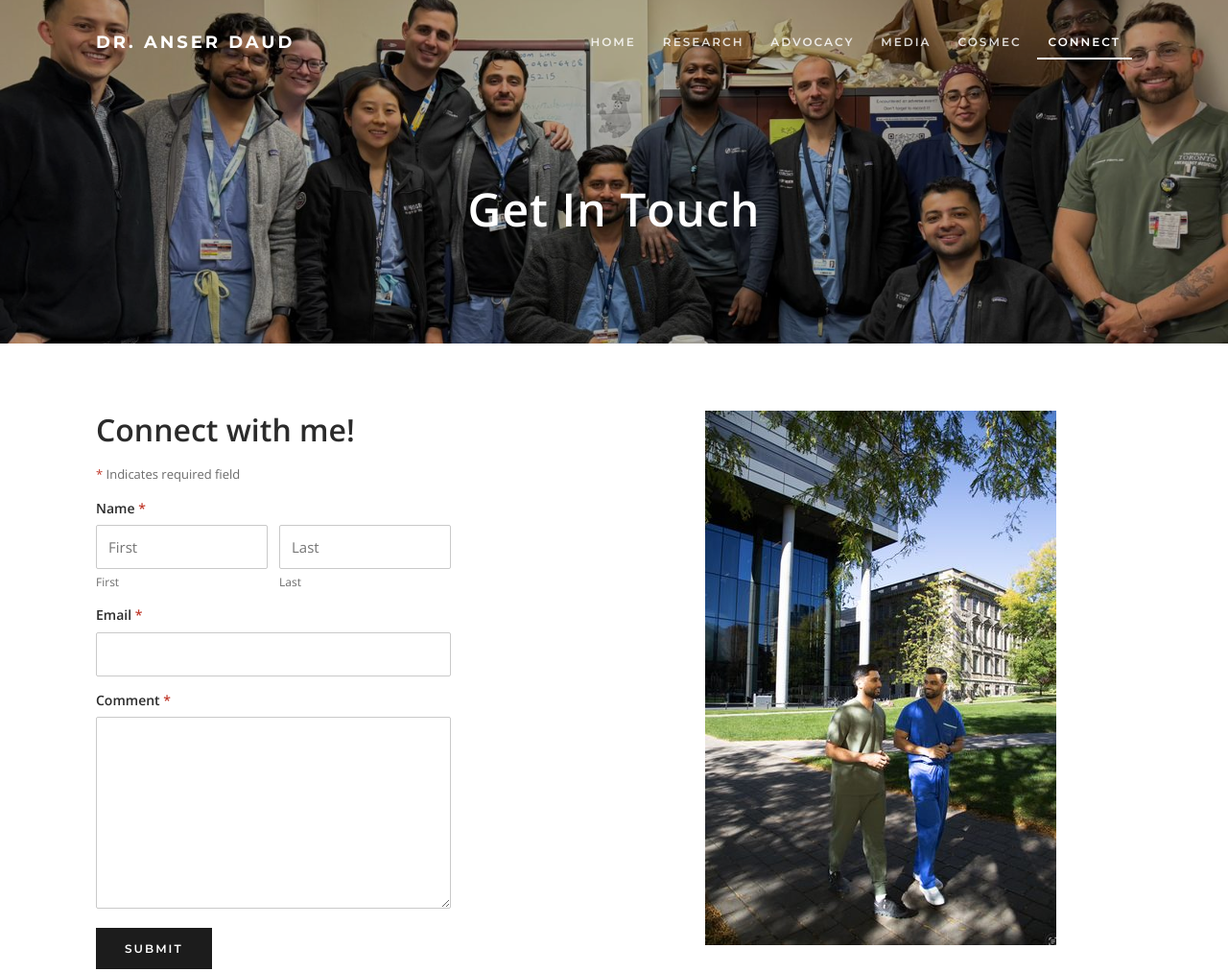
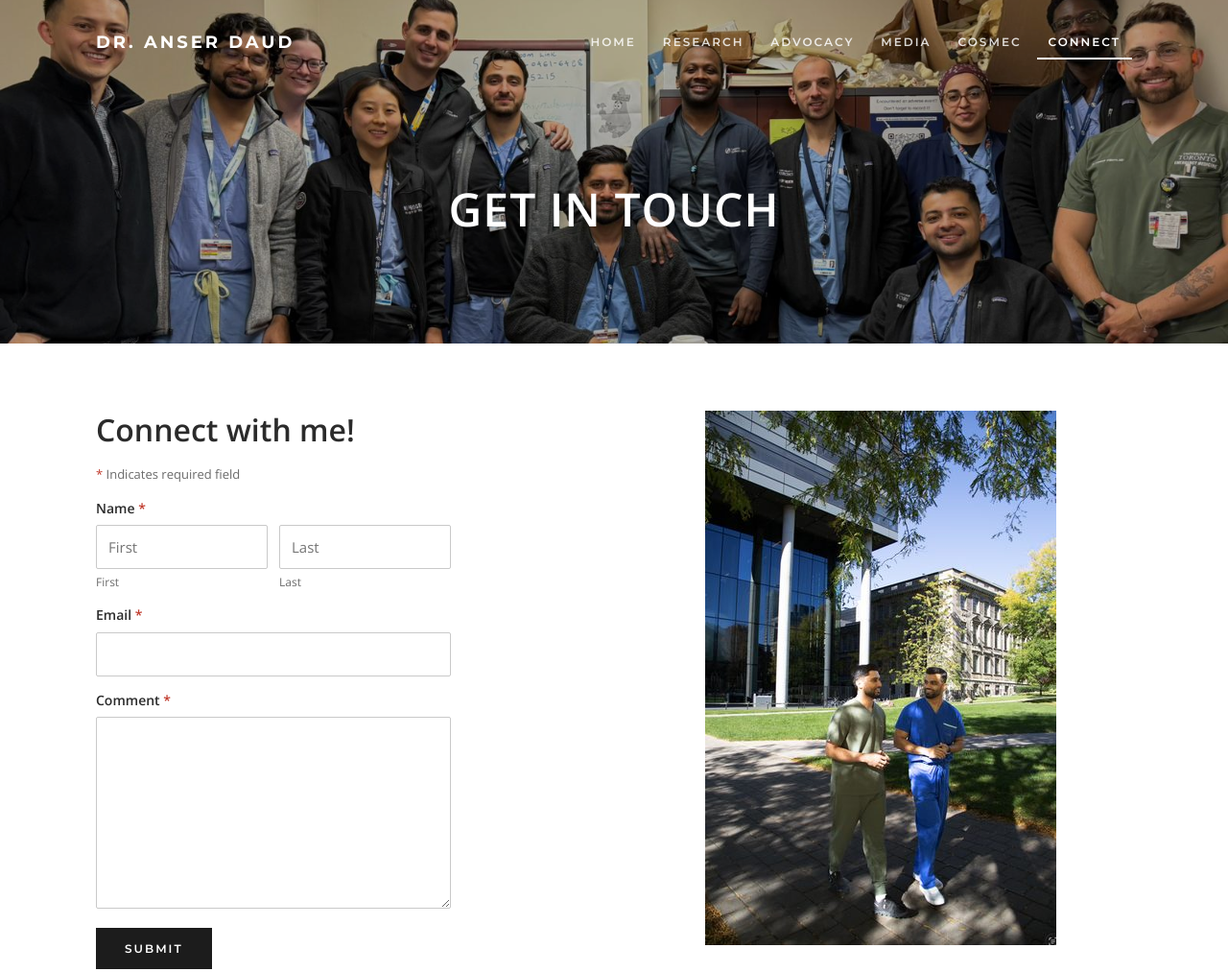
Before and after one commit to anserdaud/anserdaud.github.io, a plain HTML site: page connect.html in a window 1280 px wide. Shown: the top 1013 px of the page at 96% size. Drawn offline with nearby package versions, Linux system fonts and the light colour scheme.

Commit message:
Connect: set the page title in capitals ("GET IN TOUCH")
Matches the other page titles (MEDIA FEATURES, OPINIONS & EDITORIALS, ...).

Co-Authored-By: Claude Opus 5.5 <noreply@anthropic.com>
Claude-Session: https://claude.ai/code/session_01AfdbZaNSyjfJABNxcbQCNQ

```diff
--- a/connect.html
+++ b/connect.html
@@ -54,7 +54,7 @@
 <main>
 <section class="banner banner-page parallax" style="background-image: url('images/hero-connect.jpg'); background-size: max(100vw, 760px) auto; background-position: center calc(max(100vw, 760px) * -0.22625);">
   <div class="container">
-    <h1>Get In Touch</h1>
+    <h1>GET IN TOUCH</h1>
   </div>
 </section>
 
```
